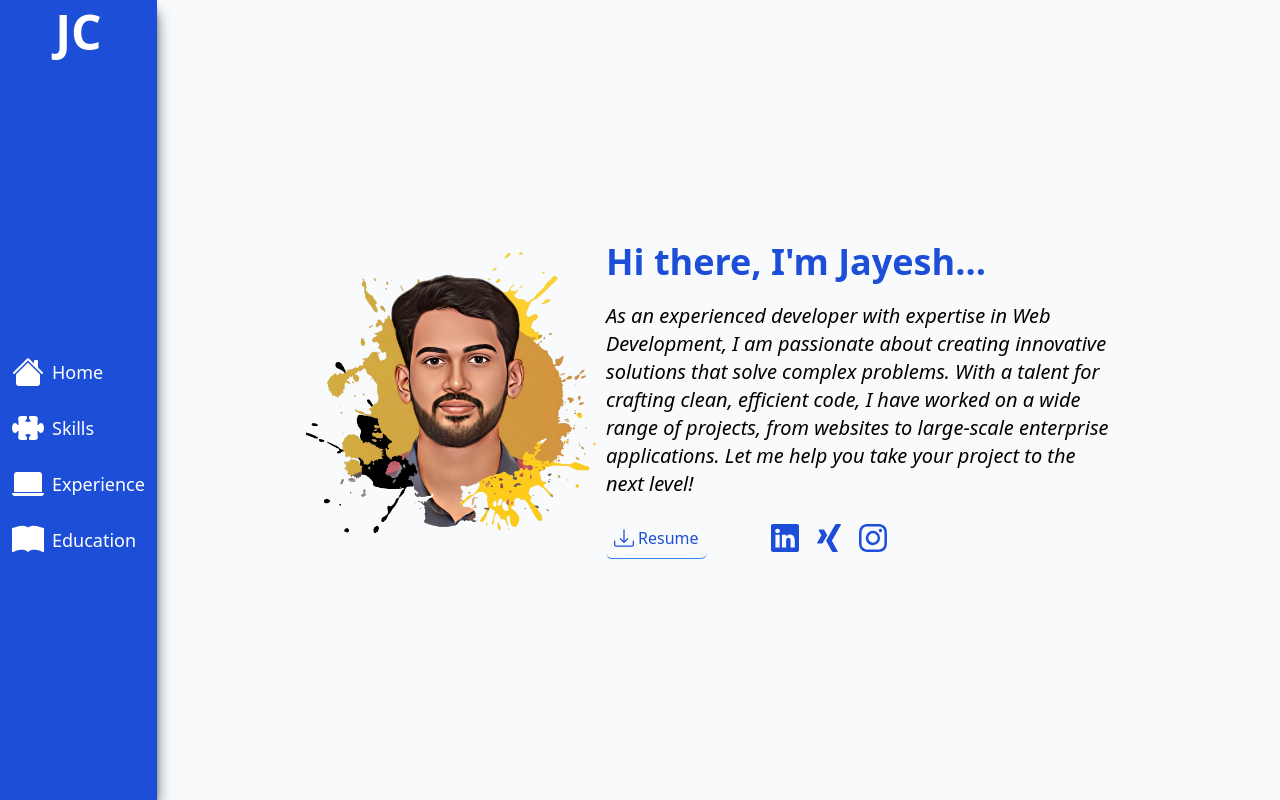
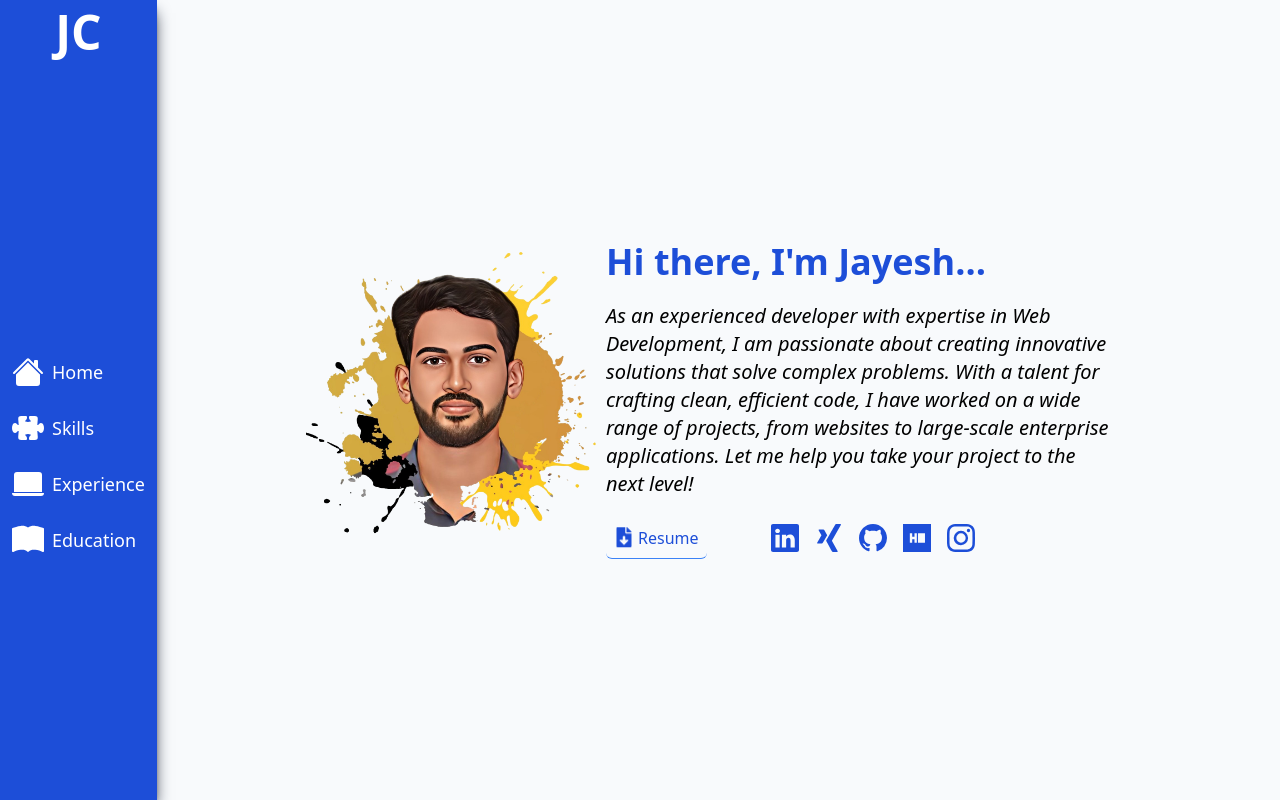
Before and after one commit to CJayesh/portfolio, a Next.js app in the folder my-portfolio/: page / in a window 1280 px wide. Built offline with nearby package versions, Linux system fonts and the light colour scheme.

Commit message:
minor ui adjustments

```diff
--- a/my-portfolio/src/pages/education.tsx
+++ b/my-portfolio/src/pages/education.tsx
@@ -21,7 +21,7 @@ const edu_data: Array<EduProps> = [
 function Education() {
     return (
         <div id='education_page' className='flex min-h-screen flex-col justify-center items-center'>
-            <div className='text-center text-2xl mb-4'>Education</div>
+            <div className='text-center text-2xl mb-4 font-medium'>Education</div>
             {
                 edu_data.map((obj, i) => <EducationItem {...obj} key={i}></EducationItem>)
             }
--- a/my-portfolio/src/pages/experience.tsx
+++ b/my-portfolio/src/pages/experience.tsx
@@ -35,7 +35,7 @@ const data = [
 function Experience() {
     return (
         <div id="experience_page" className='min-h-screen flex flex-col justify-center items-center'>
-            <div className='text-center text-2xl mb-4'>Work Experience</div>
+            <div className='text-center text-2xl mb-4 font-medium'>Work Experience</div>
             {data.map((obj, i) => <WorkExpItem key={i} {...obj}></WorkExpItem>)}
         </div>
     )
--- a/my-portfolio/src/pages/home.tsx
+++ b/my-portfolio/src/pages/home.tsx
@@ -1,8 +1,9 @@
 import Image from 'next/image'
 import React from 'react'
 import pic from '../../public/images/my-pic.png'
-import { BsLinkedin, BsInstagram, BsDownload } from 'react-icons/bs'
-import { SiXing } from 'react-icons/si'
+import { BsLinkedin, BsInstagram, BsDownload, BsGithub } from 'react-icons/bs'
+import { SiXing, SiHackerrank } from 'react-icons/si'
+import { FaFileDownload } from 'react-icons/fa'
 
 
 function Home() {
@@ -21,8 +22,8 @@ function Home() {
                 </div>
                 <div className='flex w-full items-center justify-center lg:justify-start'>
                     <a href='\assets\JayeshChavanResume.pdf' download={true}>
-                        <button className='flex items-center p-2 mr-16 border-b border-blue-500 rounded-md hover:shadow-md text-blue-700'>
-                            <BsDownload className='inline mr-1 h-5 w-5' />
+                        <button className='font-medium flex items-center p-2 mr-16 border-b border-blue-500 rounded-md hover:shadow-md text-blue-700'>
+                            <FaFileDownload className='inline mr-1 h-5 w-5 animate-bounce' />
                             Resume
                         </button>
                     </a>
@@ -31,6 +32,12 @@ function Home() {
                     </a>
                     <a href="https://www.xing.com/profile/JayeshMangesh_Chavan" target="_blank" rel="noopener noreferrer">
                         <SiXing className={media_icon_style}/>
+                    </a>
+                    <a href="https://github.com/CJayesh" target="_blank" rel="noopener noreferrer">
+                        <BsGithub className={media_icon_style}/>
+                    </a>
+                    <a href="https://www.hackerrank.com/cJayesh" target="_blank" rel="noopener noreferrer">
+                        <SiHackerrank className={media_icon_style}/>
                     </a>
                     <a href="https://www.instagram.com/c._.jayesh/" target="_blank" rel="noopener noreferrer">
                         <BsInstagram className={media_icon_style}/>
--- a/my-portfolio/src/pages/skills.tsx
+++ b/my-portfolio/src/pages/skills.tsx
@@ -13,7 +13,7 @@ import Image from 'next/image'
 
 function Skills() {
     const icon_style = 'h-8 w-8 text-blue-700'
-    const heading_style = 'text-2xl mb-2'
+    const heading_style = 'text-2xl mb-2 text-bold font-medium'
     return (
         <div id='skills_page' className='flex flex-col justify-center text-center min-h-screen'>
             <div className='mb-12'>
```
